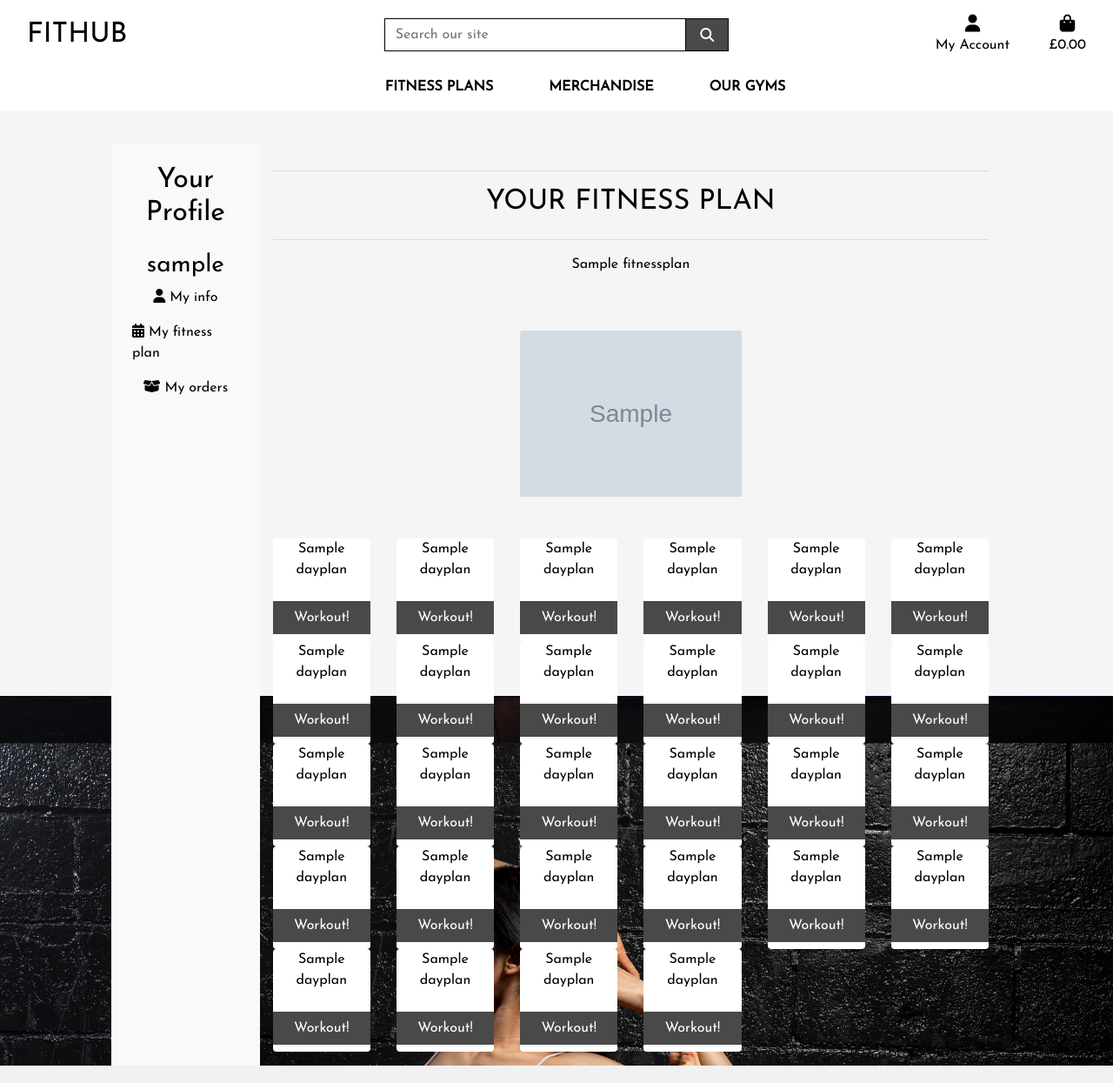
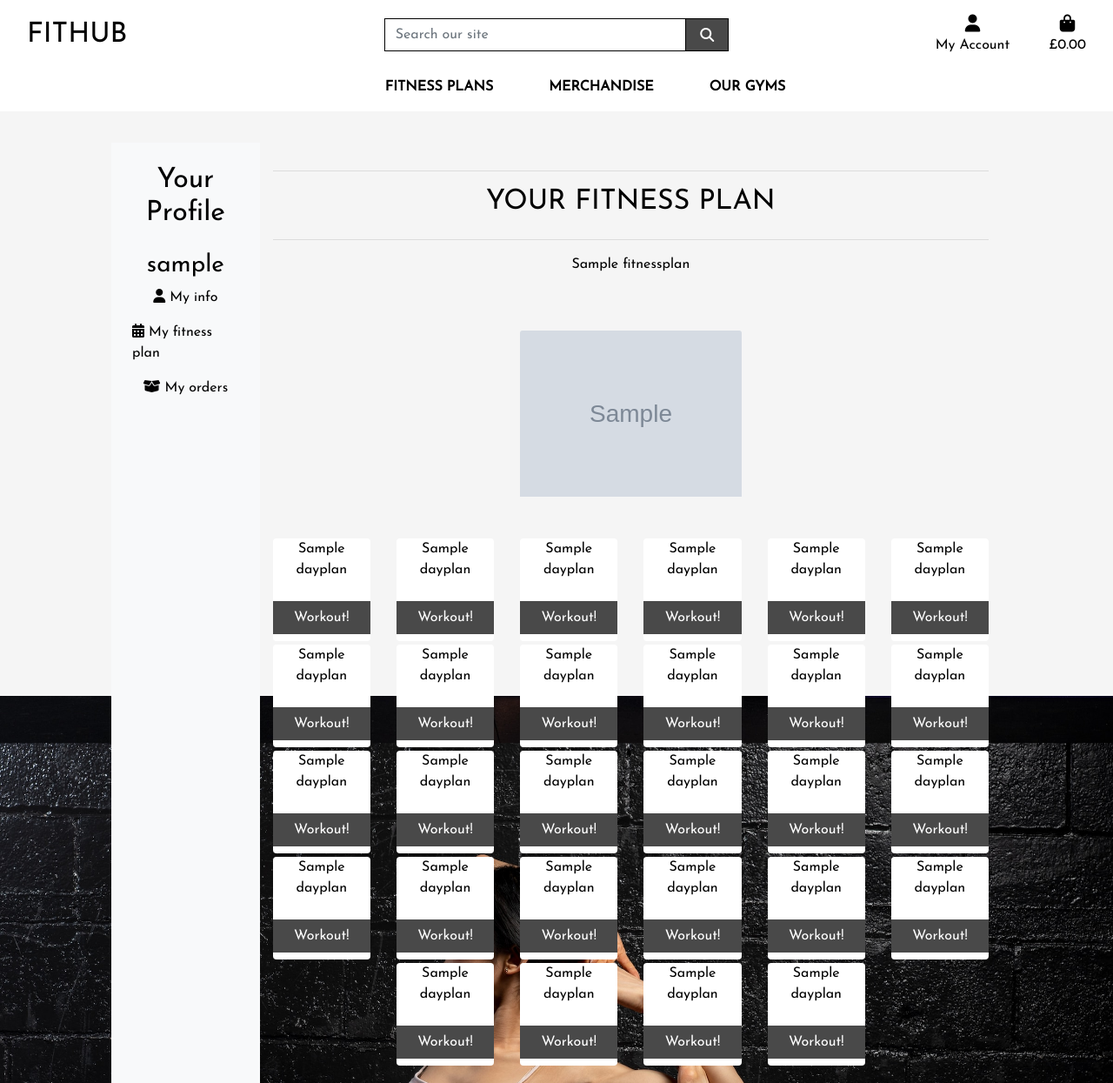
Before and after one commit to AnnaSeDab/Fithub2, a Django app: page /profile/my_plan in a window 1280 px wide. Shown: the whole page at 87% size. Run offline with Django 3.2, Linux system fonts and the light colour scheme; a user stored in the database is signed in; tables that the repository leaves empty hold one stand-in row (values such as "Sample post"); grey boxes marked "Sample" are stand-in pictures; some libraries are stand-ins or nearby versions; some web fonts are replaced.

Commit message:
add:style to my-profile page margin and justify plan days

```diff
--- a/profiles/templates/profiles/my_plan.html
+++ b/profiles/templates/profiles/my_plan.html
@@ -24,197 +24,197 @@
         </div>
     </div>
 </div>
-<div class="row">
-    <div class="col-sm-5 col-md-3 col-lg-2">
+<div class="row justify-content-center">
+    <div class="col-sm-5 col-md-3 col-lg-2 mb-1">
         <div class="card h-100 border-0">
             <p>{{ profile.fitness_plan.day_one.friendly_name }}</p>
             <a class="btn btn-grey rounded-0 my-2" title="View on Youtube"
                 href="{% url 'day' profile.fitness_plan.id profile.fitness_plan.day_one.id  %}">Workout!</a>
         </div>
     </div>
-    <div class="col-sm-5 col-md-3 col-lg-2">
+    <div class="col-sm-5 col-md-3 col-lg-2 mb-1">
         <div class="card h-100 border-0">
         <p>{{ profile.fitness_plan.day_two.friendly_name }}</p>
         <a class="btn btn-grey rounded-0 my-2" title="View on Youtube"
             href="{% url 'day' profile.fitness_plan.id profile.fitness_plan.day_one.id  %}">Workout!</a>
         </div>
     </div>
-    <div class="col-sm-5 col-md-3 col-lg-2">
+    <div class="col-sm-5 col-md-3 col-lg-2 mb-1">
         <div class="card h-100 border-0">
         <p>{{ profile.fitness_plan.day_three.friendly_name }}</p>
         <a class="btn btn-grey rounded-0 my-2" title="View on Youtube"
             href="{% url 'day' profile.fitness_plan.id profile.fitness_plan.day_one.id  %}">Workout!</a>
         </div>
     </div>
-    <div class="col-sm-5 col-md-3 col-lg-2">
+    <div class="col-sm-5 col-md-3 col-lg-2 mb-1">
         <div class="card h-100 border-0">
         <p>{{ profile.fitness_plan.day_four.friendly_name }}</p>
         <a class="btn btn-grey rounded-0 my-2" title="View on Youtube"
             href="{% url 'day' profile.fitness_plan.id profile.fitness_plan.day_one.id  %}">Workout!</a>
         </div>
     </div>
-    <div class="col-sm-5 col-md-3 col-lg-2">
+    <div class="col-sm-5 col-md-3 col-lg-2 mb-1">
         <div class="card h-100 border-0">
         <p>{{ profile.fitness_plan.day_five.friendly_name }}</p>
         <a class="btn btn-grey rounded-0 my-2" title="View on Youtube"
             href="{% url 'day' profile.fitness_plan.id profile.fitness_plan.day_one.id  %}">Workout!</a>
         </div>
     </div>
-    <div class="col-sm-5 col-md-3 col-lg-2">
+    <div class="col-sm-5 col-md-3 col-lg-2 mb-1">
         <div class="card h-100 border-0">
         <p>{{ profile.fitness_plan.day_six.friendly_name }}</p>
         <a class="btn btn-grey rounded-0 my-2" title="View on Youtube"
             href="{% url 'day' profile.fitness_plan.id profile.fitness_plan.day_one.id  %}">Workout!</a>
         </div>
     </div>
-    <div class="col-sm-5 col-md-3 col-lg-2">
+    <div class="col-sm-5 col-md-3 col-lg-2 mb-1">
         <div class="card h-100 border-0">
             <p>{{ profile.fitness_plan.day_seven.friendly_name }}</p>
             <a class="btn btn-grey rounded-0 my-2" title="View on Youtube"
                 href="{% url 'day' profile.fitness_plan.id profile.fitness_plan.day_one.id  %}">Workout!</a>
         </div>
     </div>
-    <div class="col-sm-5 col-md-3 col-lg-2">
+    <div class="col-sm-5 col-md-3 col-lg-2 mb-1">
         <div class="card h-100 border-0">
             <p>{{ profile.fitness_plan.day_eight.friendly_name }}</p>
             <a class="btn btn-grey rounded-0 my-2" title="View on Youtube"
                 href="{% url 'day' profile.fitness_plan.id profile.fitness_plan.day_one.id  %}">Workout!</a>
         </div>
     </div>
-    <div class="col-sm-5 col-md-3 col-lg-2">
+    <div class="col-sm-5 col-md-3 col-lg-2 mb-1">
         <div class="card h-100 border-0">
             <p>{{ profile.fitness_plan.day_nine.friendly_name }}</p>
             <a class="btn btn-grey rounded-0 my-2" title="View on Youtube"
                 href="{% url 'day' profile.fitness_plan.id profile.fitness_plan.day_one.id  %}">Workout!</a>
         </div>
     </div>
-    <div class="col-sm-5 col-md-3 col-lg-2">
+    <div class="col-sm-5 col-md-3 col-lg-2 mb-1">
         <div class="card h-100 border-0">
             <p>{{ profile.fitness_plan.day_ten.friendly_name }}</p>
             <a class="btn btn-grey rounded-0 my-2" title="View on Youtube"
                 href="{% url 'day' profile.fitness_plan.id profile.fitness_plan.day_one.id  %}">Workout!</a>
         </div>
     </div>
-    <div class="col-sm-5 col-md-3 col-lg-2">
+    <div class="col-sm-5 col-md-3 col-lg-2 mb-1">
         <div class="card h-100 border-0">
             <p>{{ profile.fitness_plan.day_eleven.friendly_name }}</p>
             <a class="btn btn-grey rounded-0 my-2" title="View on Youtube"
                 href="{% url 'day' profile.fitness_plan.id profile.fitness_plan.day_one.id  %}">Workout!</a>
         </div>
     </div>
-    <div class="col-sm-5 col-md-3 col-lg-2">
+    <div class="col-sm-5 col-md-3 col-lg-2 mb-1">
         <div class="card h-100 border-0">
             <p>{{ profile.fitness_plan.day_twelve.friendly_name }}</p>
             <a class="btn btn-grey rounded-0 my-2" title="View on Youtube"
                 href="{% url 'day' profile.fitness_plan.id profile.fitness_plan.day_one.id  %}">Workout!</a>
         </div>
     </div>
-    <div class="col-sm-5 col-md-3 col-lg-2">
+    <div class="col-sm-5 col-md-3 col-lg-2 mb-1">
         <div class="card h-100 border-0">
             <p>{{ profile.fitness_plan.day_thirteen.friendly_name }}</p>
             <a class="btn btn-grey rounded-0 my-2" title="View on Youtube"
                 href="{% url 'day' profile.fitness_plan.id profile.fitness_plan.day_one.id  %}">Workout!</a>
         </div>
     </div>
-    <div class="col-sm-5 col-md-3 col-lg-2">
+    <div class="col-sm-5 col-md-3 col-lg-2 mb-1">
         <div class="card h-100 border-0">
             <p>{{ profile.fitness_plan.day_fourteen.friendly_name }}</p>
             <a class="btn btn-grey rounded-0 my-2" title="View on Youtube"
                 href="{% url 'day' profile.fitness_plan.id profile.fitness_plan.day_one.id  %}">Workout!</a>
         </div>
     </div>
-    <div class="col-sm-5 col-md-3 col-lg-2">
+    <div class="col-sm-5 col-md-3 col-lg-2 mb-1">
         <div class="card h-100 border-0">
             <p>{{ profile.fitness_plan.day_fifteen.friendly_name }}</p>
             <a class="btn btn-grey rounded-0 my-2" title="View on Youtube"
                 href="{% url 'day' profile.fitness_plan.id profile.fitness_plan.day_one.id  %}">Workout!</a>
         </div>
     </div>
-    <div class="col-sm-5 col-md-3 col-lg-2">
+    <div class="col-sm-5 col-md-3 col-lg-2 mb-1">
         <div class="card h-100 border-0">
             <p>{{ profile.fitness_plan.day_sixteen.friendly_name }}</p>
             <a class="btn btn-grey rounded-0 my-2" title="View on Youtube"
                 href="{% url 'day' profile.fitness_plan.id profile.fitness_plan.day_one.id  %}">Workout!</a>
         </div>
     </div>
-    <div class="col-sm-5 col-md-3 col-lg-2">
+    <div class="col-sm-5 col-md-3 col-lg-2 mb-1">
         <div class="card h-100 border-0">
             <p>{{ profile.fitness_plan.day_seventeen.friendly_name }}</p>
             <a class="btn btn-grey rounded-0 my-2" title="View on Youtube"
                 href="{% url 'day' profile.fitness_plan.id profile.fitness_plan.day_one.id  %}">Workout!</a>
         </div>
     </div>
-    <div class="col-sm-5 col-md-3 col-lg-2">
+    <div class="col-sm-5 col-md-3 col-lg-2 mb-1">
         <div class="card h-100 border-0">
             <p>{{ profile.fitness_plan.day_eighteen.friendly_name }}</p>
             <a class="btn btn-grey rounded-0 my-2" title="View on Youtube"
                 href="{% url 'day' profile.fitness_plan.id profile.fitness_plan.day_one.id  %}">Workout!</a>
         </div>
     </div>
-    <div class="col-sm-5 col-md-3 col-lg-2">
+    <div class="col-sm-5 col-md-3 col-lg-2 mb-1">
         <div class="card h-100 border-0">
             <p>{{ profile.fitness_plan.day_nineteen.friendly_name }}</p>
             <a class="btn btn-grey rounded-0 my-2" title="View on Youtube"
                 href="{% url 'day' profile.fitness_plan.id profile.fitness_plan.day_one.id  %}">Workout!</a>
         </div>
     </div>
-    <div class="col-sm-5 col-md-3 col-lg-2">
+    <div class="col-sm-5 col-md-3 col-lg-2 mb-1">
         <div class="card h-100 border-0">
             <p>{{ profile.fitness_plan.day_twenty.friendly_name }}</p>
             <a class="btn btn-grey rounded-0 my-2" title="View on Youtube"
                 href="{% url 'day' profile.fitness_plan.id profile.fitness_plan.day_one.id  %}">Workout!</a>
         </div>
     </div>
-    <div class="col-sm-5 col-md-3 col-lg-2">
+    <div class="col-sm-5 col-md-3 col-lg-2 mb-1">
         <div class="card h-100 border-0">
             <p>{{ profile.fitness_plan.day_twentyone.friendly_name }}</p>
             <a class="btn btn-grey rounded-0 my-2" title="View on Youtube"
                 href="{% url 'day' profile.fitness_plan.id profile.fitness_plan.day_one.id  %}">Workout!</a>
         </div>
     </div>
-    <div class="col-sm-5 col-md-3 col-lg-2">
+    <div class="col-sm-5 col-md-3 col-lg-2 mb-1">
         <div class="card h-100 border-0">
             <p>{{ profile.fitness_plan.day_twentytwo.friendly_name }}</p>
             <a class="btn btn-grey rounded-0 my-2" title="View on Youtube"
                 href="{% url 'day' profile.fitness_plan.id profile.fitness_plan.day_one.id  %}">Workout!</a>
         </div>
     </div>
-    <div class="col-sm-5 col-md-3 col-lg-2">
+    <div class="col-sm-5 col-md-3 col-lg-2 mb-1">
         <div class="card h-100 border-0">
             <p>{{ profile.fitness_plan.day_twentythree.friendly_name }}</p>
             <a class="btn btn-grey rounded-0 my-2" title="View on Youtube"
                 href="{% url 'day' profile.fitness_plan.id profile.fitness_plan.day_one.id  %}">Workout!</a>
         </div>
     </div>
-    <div class="col-sm-5 col-md-3 col-lg-2">
+    <div class="col-sm-5 col-md-3 col-lg-2 mb-1">
         <div class="card h-100 border-0">
             <p>{{ profile.fitness_plan.day_twentyfour.friendly_name }}</p>
             <a class="btn btn-grey rounded-0 my-2" title="View on Youtube"
                 href="{% url 'day' profile.fitness_plan.id profile.fitness_plan.day_one.id  %}">Workout!</a>
         </div>
     </div>
-    <div class="col-sm-5 col-md-3 col-lg-2">
+    <div class="col-sm-5 col-md-3 col-lg-2 mb-1">
         <div class="card h-100 border-0">
             <p>{{ profile.fitness_plan.day_twentyfive.friendly_name }}</p>
             <a class="btn btn-grey rounded-0 my-2" title="View on Youtube"
                 href="{% url 'day' profile.fitness_plan.id profile.fitness_plan.day_one.id  %}">Workout!</a>
         </div>
     </div>
-    <div class="col-sm-5 col-md-3 col-lg-2">
+    <div class="col-sm-5 col-md-3 col-lg-2 mb-1">
         <div class="card h-100 border-0">
             <p>{{ profile.fitness_plan.day_twentysix.friendly_name }}</p>
             <a class="btn btn-grey rounded-0 my-2" title="View on Youtube"
                 href="{% url 'day' profile.fitness_plan.id profile.fitness_plan.day_one.id  %}">Workout!</a>
         </div>
     </div>
-    <div class="col-sm-5 col-md-3 col-lg-2">
+    <div class="col-sm-5 col-md-3 col-lg-2 mb-1">
         <div class="card h-100 border-0">
             <p>{{ profile.fitness_plan.day_twentyseven.friendly_name }}</p>
             <a class="btn btn-grey rounded-0 my-2" title="View on Youtube"
                 href="{% url 'day' profile.fitness_plan.id profile.fitness_plan.day_one.id  %}">Workout!</a>
         </div>
     </div>
-    <div class="col-sm-5 col-md-3 col-lg-2">
+    <div class="col-sm-5 col-md-3 col-lg-2 mb-1">
         <div class="card h-100 border-0">
             <p>{{ profile.fitness_plan.day_twentyeight.friendly_name }}</p>
             <a class="btn btn-grey rounded-0 my-2" title="View on Youtube"
```
